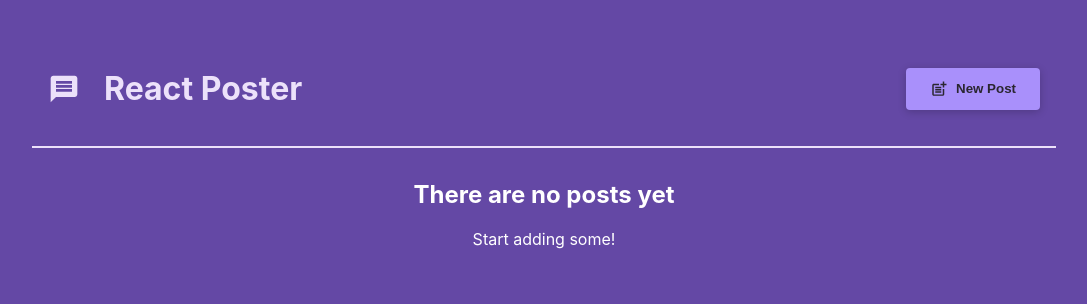
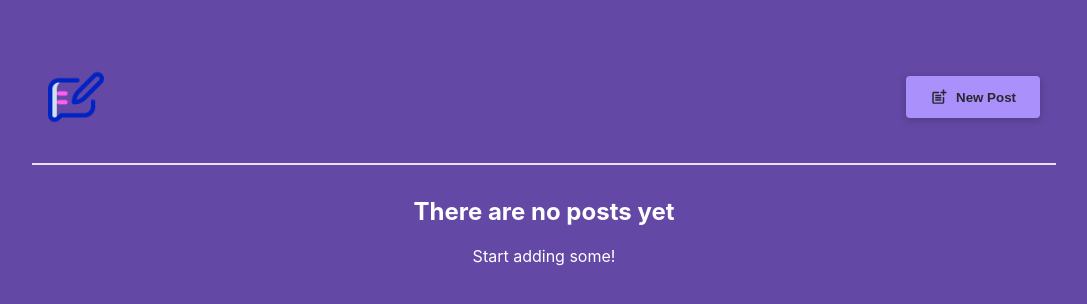
Before and after one commit to ravishk17/git_demo, a React (Create React App) app: page / in a window 1280 px wide. Shown: the top 304 px of the page, without its empty margins (96-1183 px from the left). Built offline with nearby package versions, Linux system fonts and the light colour scheme.

Commit message:
added new mainheader icon

```diff
--- a/src/components/MainHeader/MainHeader.js
+++ b/src/components/MainHeader/MainHeader.js
@@ -1,13 +1,13 @@
 import { MdPostAdd, MdMessage } from 'react-icons/md';
-
+import blog from '../../icons/blog.png';
 import classes from './MainHeader.module.css';
 
 function MainHeader(props) {
   return (
     <header className={classes.header}>
       <h1 className={classes.logo}>
-        <MdMessage />
-        React Poster
+        {/* <MdMessage /> */}
+        <img src={blog} style={{ width: '56px', height: '56px'}}/>
       </h1>
       <p>
         <button className={classes.button} onClick={props.onCreatePost}>
```
Also changed, not shown: src/icons/blog.png (added).
